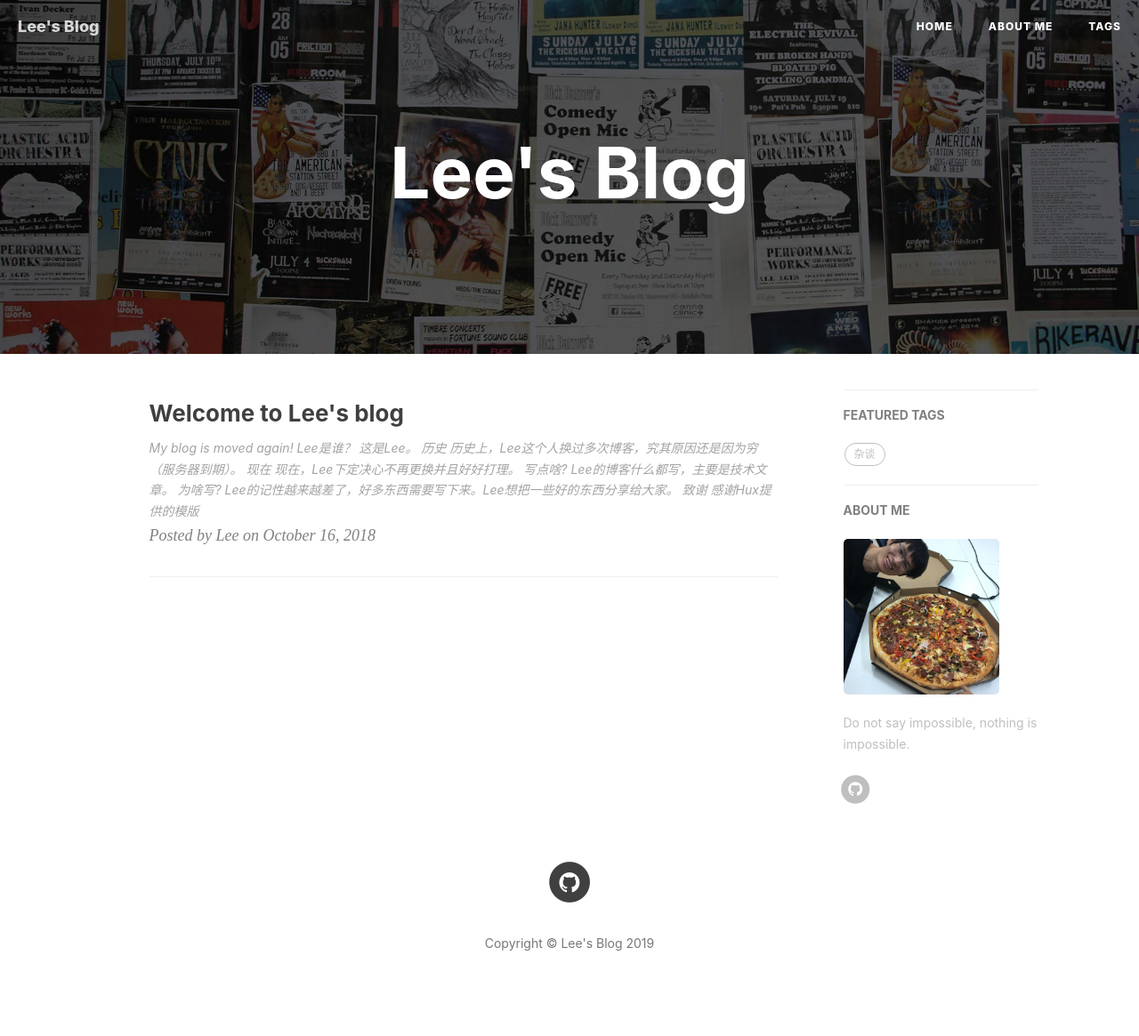
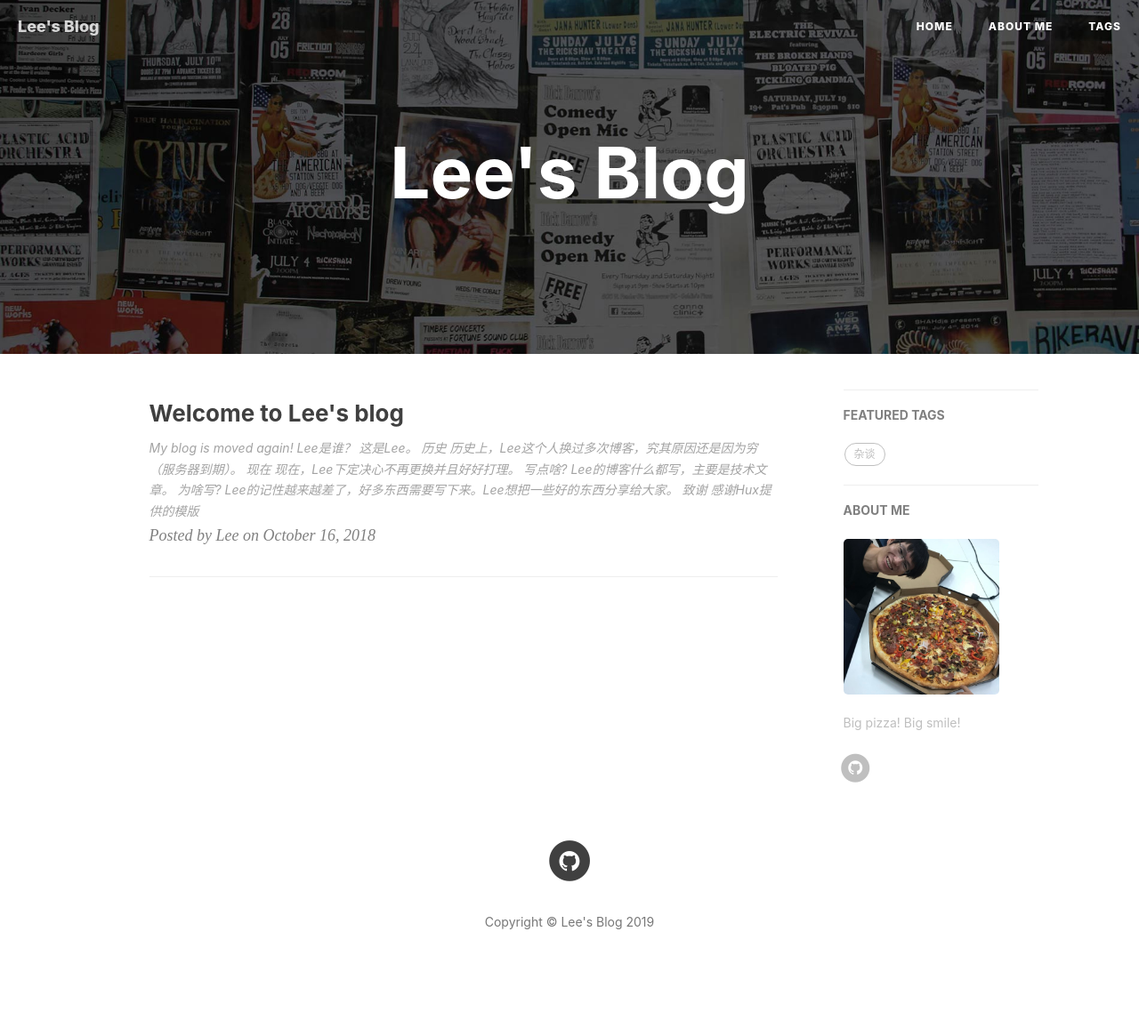
Before and after one commit to lmw123/lmw123.github.io, a Jekyll site: the page built from index.html, in a window 1280 px wide. Shown: the whole page at 89% size. Built offline with Jekyll 4.4.1, drawn with Linux system fonts in a browser that asks for light colours; nearby versions of some CDN libraries; the list of posts is cut into pages by our own code; comment, search, counter and statistics services are not loaded; after the commit the page ends 1141 px from its top, so only the background shows below that.

Commit message:
#update about

```diff
--- a/_config.yml
+++ b/_config.yml
@@ -73,7 +73,7 @@ ga_domain: huangxuan.me
 
 # Sidebar settings
 sidebar: true                           # whether or not using Sidebar.
-sidebar-about-description: "Do not say impossible, nothing is impossible."
+sidebar-about-description: "Big pizza! Big smile!"
 sidebar-avatar: /img/me.jpg      # use absolute URL, seeing it's used in both `/` and `/about/`
 
 
```
